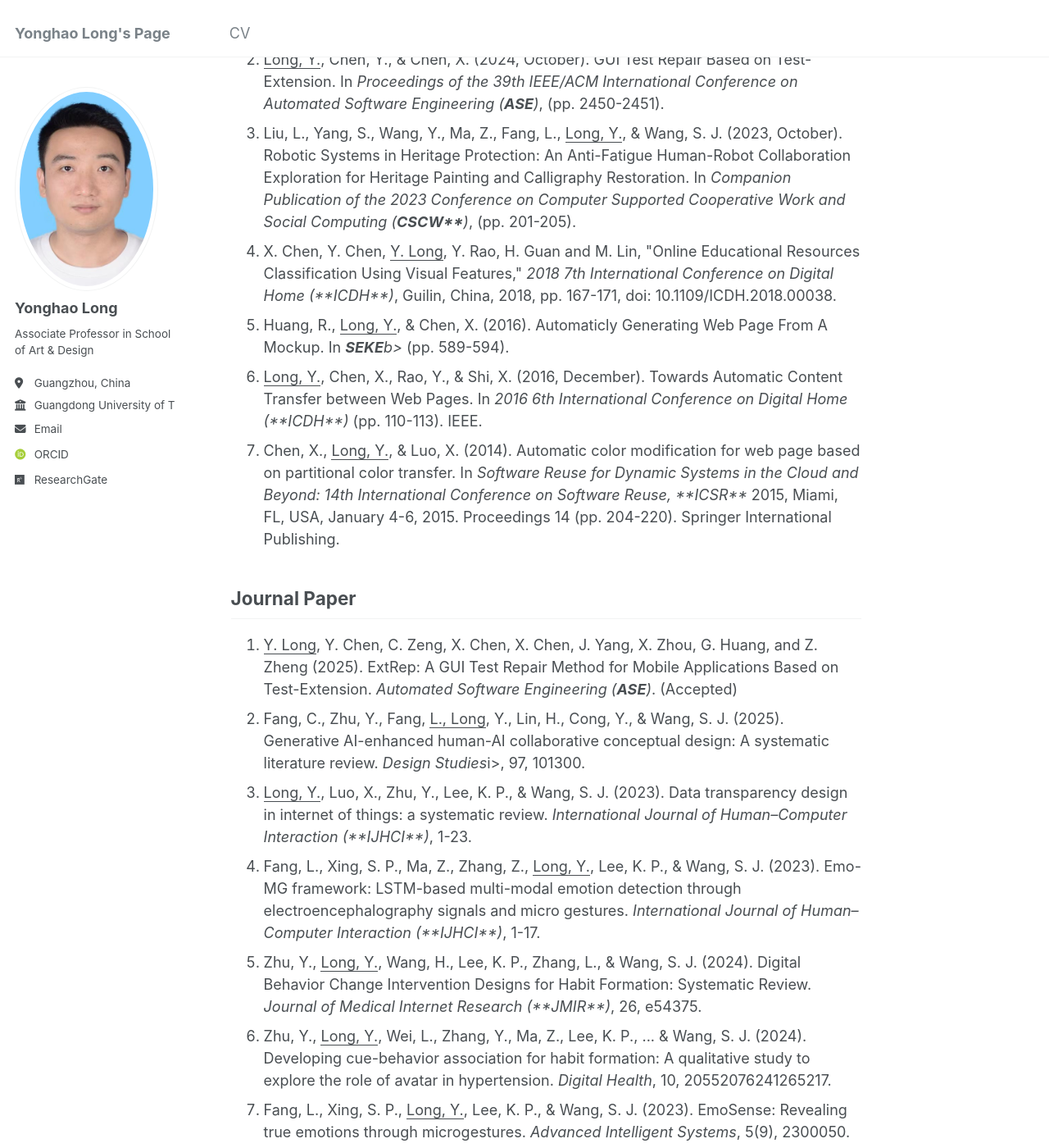
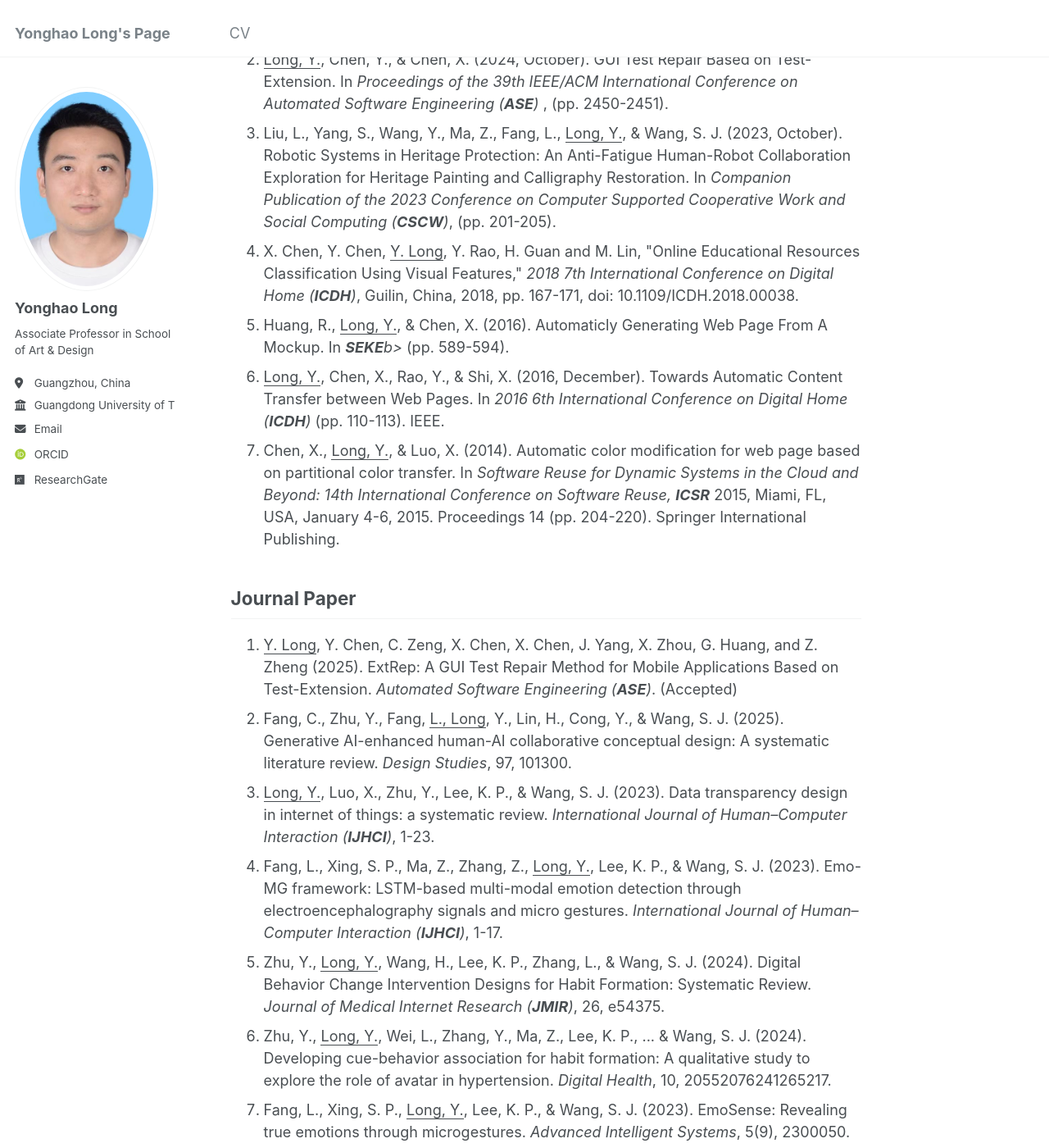
Before and after one commit to qoolyh/qoolyh.github.io, a Jekyll site: the page built from _pages/about.md, in a window 1280 px wide and 1400 px high, scrolled down 528 px. Shown: the whole window at 82% size. Built offline with Jekyll 4.4.1, drawn with Linux system fonts in a browser that asks for light colours; some web fonts are replaced; some of the changed text lies outside the part shown.

Commit message:
Update about.md

```diff
--- a/_pages/about.md
+++ b/_pages/about.md
@@ -15,27 +15,27 @@ Publications
 Conference Paper
 ------
 <ol>
-<li> Y. Zhu, M. Zhang, C. Fang, L. Fang, <u>Y. Long</u>, K.P. Lee, L. Zhang, and S. J. Wang (2025). AI Doctor for ASD: Physician Perceptions and Adoption Challenges in Autism Clinical Practice. In <i><b>CSCW’25</b></i>, pp. 1-27, 2025 (Accepted)</li>
-<li> <u>Long, Y.</u>, Chen, Y., & Chen, X. (2024, October). GUI Test Repair Based on Test-Extension. In <i>Proceedings of the 39th IEEE/ACM International Conference on Automated Software Engineering (<b>ASE</b>)</i>, (pp. 2450-2451).</li>
-<li> Liu, L., Yang, S., Wang, Y., Ma, Z., Fang, L., <u>Long, Y.</u>, & Wang, S. J. (2023, October). Robotic Systems in Heritage Protection: An Anti-Fatigue Human-Robot Collaboration Exploration for Heritage Painting and Calligraphy Restoration. In <i>Companion Publication of the 2023 Conference on Computer Supported Cooperative Work and Social Computing (<b>CSCW**</b>)</i>, (pp. 201-205).</li>
-<li> X. Chen, Y. Chen, <u>Y. Long</u>, Y. Rao, H. Guan and M. Lin, "Online Educational Resources Classification Using Visual Features," <i>2018 7th International Conference on Digital Home (**ICDH**)</i>, Guilin, China, 2018, pp. 167-171, doi: 10.1109/ICDH.2018.00038.</li>
+<li> Y. Zhu, M. Zhang, C. Fang, L. Fang, <u>Y. Long</u>, K.P. Lee, L. Zhang, and S. J. Wang (2025). AI Doctor for ASD: Physician Perceptions and Adoption Challenges in Autism Clinical Practice. In <i> <b>CSCW’25</b> </i>, pp. 1-27, 2025 (Accepted)</li>
+<li> <u>Long, Y.</u>, Chen, Y., & Chen, X. (2024, October). GUI Test Repair Based on Test-Extension. In <i>Proceedings of the 39th IEEE/ACM International Conference on Automated Software Engineering (<b>ASE</b>) </i>, (pp. 2450-2451).</li>
+<li> Liu, L., Yang, S., Wang, Y., Ma, Z., Fang, L., <u>Long, Y.</u>, & Wang, S. J. (2023, October). Robotic Systems in Heritage Protection: An Anti-Fatigue Human-Robot Collaboration Exploration for Heritage Painting and Calligraphy Restoration. In <i>Companion Publication of the 2023 Conference on Computer Supported Cooperative Work and Social Computing (<b>CSCW</b>)</i>, (pp. 201-205).</li>
+<li> X. Chen, Y. Chen, <u>Y. Long</u>, Y. Rao, H. Guan and M. Lin, "Online Educational Resources Classification Using Visual Features," <i>2018 7th International Conference on Digital Home (<b>ICDH</b>)</i>, Guilin, China, 2018, pp. 167-171, doi: 10.1109/ICDH.2018.00038.</li>
 <li> Huang, R., <u>Long, Y.</u>, & Chen, X. (2016). Automaticly Generating Web Page From A Mockup. In <i><b>SEKE</b>b></i> (pp. 589-594).</li>
-<li> <u>Long, Y.</u>, Chen, X., Rao, Y., & Shi, X. (2016, December). Towards Automatic Content Transfer between Web Pages. In <i>2016 6th International Conference on Digital Home (**ICDH**)</i> (pp. 110-113). IEEE.</li>
-<li> Chen, X., <u>Long, Y.</u>, & Luo, X. (2014). Automatic color modification for web page based on partitional color transfer. In <i>Software Reuse for Dynamic Systems in the Cloud and Beyond: 14th International Conference on Software Reuse, **ICSR**</i> 2015, Miami, FL, USA, January 4-6, 2015. Proceedings 14 (pp. 204-220). Springer International Publishing.</li>
+<li> <u>Long, Y.</u>, Chen, X., Rao, Y., & Shi, X. (2016, December). Towards Automatic Content Transfer between Web Pages. In <i>2016 6th International Conference on Digital Home (<b>ICDH</b>)</i> (pp. 110-113). IEEE.</li>
+<li> Chen, X., <u>Long, Y.</u>, & Luo, X. (2014). Automatic color modification for web page based on partitional color transfer. In <i>Software Reuse for Dynamic Systems in the Cloud and Beyond: 14th International Conference on Software Reuse, <b>ICSR</b></i> 2015, Miami, FL, USA, January 4-6, 2015. Proceedings 14 (pp. 204-220). Springer International Publishing.</li>
 </ol>
 
 Journal Paper
 ------
 <ol>
 <li><u>Y. Long</u>, Y. Chen, C. Zeng, X. Chen, X. Chen, J. Yang, X. Zhou, G. Huang, and Z. Zheng (2025). ExtRep: A GUI Test Repair Method for Mobile Applications Based on Test-Extension. <i>Automated Software Engineering (<b>ASE</b>)</i>. (Accepted)</li>
-<li> Fang, C., Zhu, Y., Fang, <u>L., Long</u>, Y., Lin, H., Cong, Y., & Wang, S. J. (2025). Generative AI-enhanced human-AI collaborative conceptual design: A systematic literature review. <i>Design Studies</i>i>, 97, 101300.</li>
-<li> <u>Long, Y.</u>, Luo, X., Zhu, Y., Lee, K. P., & Wang, S. J. (2023). Data transparency design in internet of things: a systematic review. <i>International Journal of Human–Computer Interaction (**IJHCI**)</i>, 1-23.</li>
-<li> Fang, L., Xing, S. P., Ma, Z., Zhang, Z., <u>Long, Y.</u>, Lee, K. P., & Wang, S. J. (2023). Emo-MG framework: LSTM-based multi-modal emotion detection through electroencephalography signals and micro gestures. <i>International Journal of Human–Computer Interaction (**IJHCI**)</i>, 1-17.</li>
-<li> Zhu, Y., <u>Long, Y.</u>, Wang, H., Lee, K. P., Zhang, L., & Wang, S. J. (2024). Digital Behavior Change Intervention Designs for Habit Formation: Systematic Review. <i>Journal of Medical Internet Research (**JMIR**)</i>, 26, e54375.</li>
+<li> Fang, C., Zhu, Y., Fang, <u>L., Long</u>, Y., Lin, H., Cong, Y., & Wang, S. J. (2025). Generative AI-enhanced human-AI collaborative conceptual design: A systematic literature review. <i>Design Studies</i>, 97, 101300.</li>
+<li> <u>Long, Y.</u>, Luo, X., Zhu, Y., Lee, K. P., & Wang, S. J. (2023). Data transparency design in internet of things: a systematic review. <i>International Journal of Human–Computer Interaction (<b>IJHCI</b>)</i>, 1-23.</li>
+<li> Fang, L., Xing, S. P., Ma, Z., Zhang, Z., <u>Long, Y.</u>, Lee, K. P., & Wang, S. J. (2023). Emo-MG framework: LSTM-based multi-modal emotion detection through electroencephalography signals and micro gestures. <i>International Journal of Human–Computer Interaction (<b>IJHCI</b>)</i>, 1-17.</li>
+<li> Zhu, Y., <u>Long, Y.</u>, Wang, H., Lee, K. P., Zhang, L., & Wang, S. J. (2024). Digital Behavior Change Intervention Designs for Habit Formation: Systematic Review. <i>Journal of Medical Internet Research (<b>JMIR</b>)</i>, 26, e54375.</li>
 <li> Zhu, Y., <u>Long, Y.</u>, Wei, L., Zhang, Y., Ma, Z., Lee, K. P., ... & Wang, S. J. (2024). Developing cue-behavior association for habit formation: A qualitative study to explore the role of avatar in hypertension. <i>Digital Health</i>, 10, 20552076241265217.</li>
 <li> Fang, L., Xing, S. P., <u>Long, Y.</u>, Lee, K. P., & Wang, S. J. (2023). EmoSense: Revealing true emotions through microgestures. <i>Advanced Intelligent Systems</i>, 5(9), 2300050.</li>
-<li> <u>Long, Y. H.</u>, Chen, Y. C., Chen, X. P., Shi, X. H., & Zhou, F. (2022). Test-driven feature extraction of web components. <i>Journal of Computer Science and Technology (**JCST**)</i>, 37(2), 389-404.</li>
-<li> <u>Long, Y.</u>, Chen, X., & Xie, Y. (2020). A data-driven approach for recommending UI element layout. <i>Science China. Information Sciences (**SCIS**)</i>, 63(9), 190105.</li>
-<li> <u>Long, Y.</u>, Chen, X., & Zhou, F. (2020). AutoWPR: An Automatic Web Page Recoloring Method. <i>International Journal of Software Engineering and Knowledge Engineering (**IJSEKE**)</i>, 30(09), 1309-1336.</li>
-<li> <u>Long, Y.</u>, Zang, Z., Chen, X., Zhou, F., & Luo, X. (2020). Example-based web page recoloring method. <i>Frontiers of Computer Science (**FCS**)</i>, 14(5), 145206.</li>
+<li> <u>Long, Y. H.</u>, Chen, Y. C., Chen, X. P., Shi, X. H., & Zhou, F. (2022). Test-driven feature extraction of web components. <i>Journal of Computer Science and Technology (<b>JCST</b>)</i>, 37(2), 389-404.</li>
+<li> <u>Long, Y.</u>, Chen, X., & Xie, Y. (2020). A data-driven approach for recommending UI element layout. <i>Science China. Information Sciences (<b>SCIS</b>)</i>, 63(9), 190105.</li>
+<li> <u>Long, Y.</u>, Chen, X., & Zhou, F. (2020). AutoWPR: An Automatic Web Page Recoloring Method. <i>International Journal of Software Engineering and Knowledge Engineering (<b>IJSEKE</b>)</i>, 30(09), 1309-1336.</li>
+<li> <u>Long, Y.</u>, Zang, Z., Chen, X., Zhou, F., & Luo, X. (2020). Example-based web page recoloring method. <i>Frontiers of Computer Science (<b>FCS</b>)</i>, 14(5), 145206.</li>
 </ol>
```
